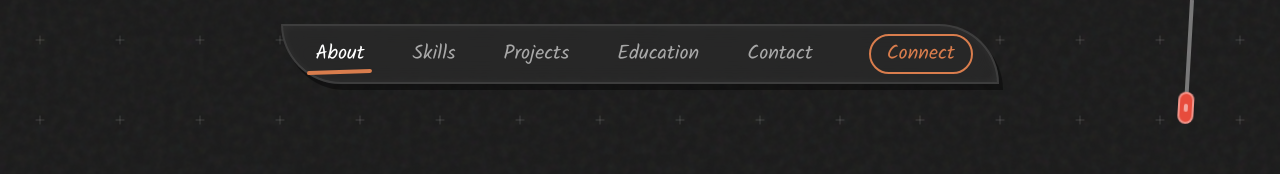
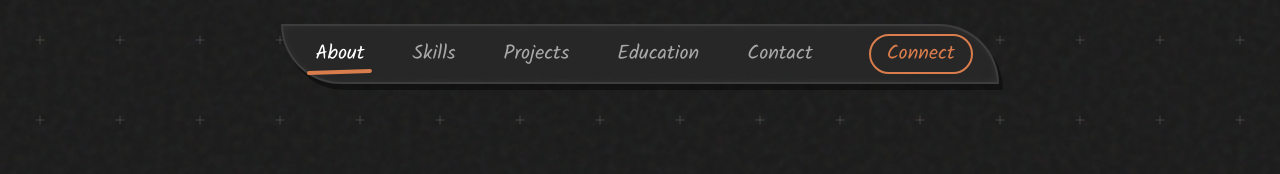
Before and after one commit to anupamraj176/portfolio, a React (Vite) app: page / in a window 1280 px wide. Shown: the top 174 px of the page. Built offline with nearby package versions, Linux system fonts and the light colour scheme.

Commit message:
feat: initialize main application component with navigation context and layout structure

```diff
--- a/src/App.jsx
+++ b/src/App.jsx
@@ -9,18 +9,12 @@ import Contact from './components/Contact';
 import { ParticlesBackground } from './components/animations';
 import Doodles from './components/Doodles';
 import ClickDust from './components/ClickDust';
-import ChalkTrail from './components/ChalkTrail';
-import NeonSwitch from './components/NeonSwitch';
-import IntroWipe from './components/IntroWipe';
 import InteractiveMountains from './components/InteractiveMountains';
 
 function App() {
   return (
     <NavigationProvider>
       <div className="min-h-screen text-white relative">
-        <IntroWipe />
-        <ChalkTrail />
-        <NeonSwitch />
         <ClickDust />
         <Doodles />
 
```
